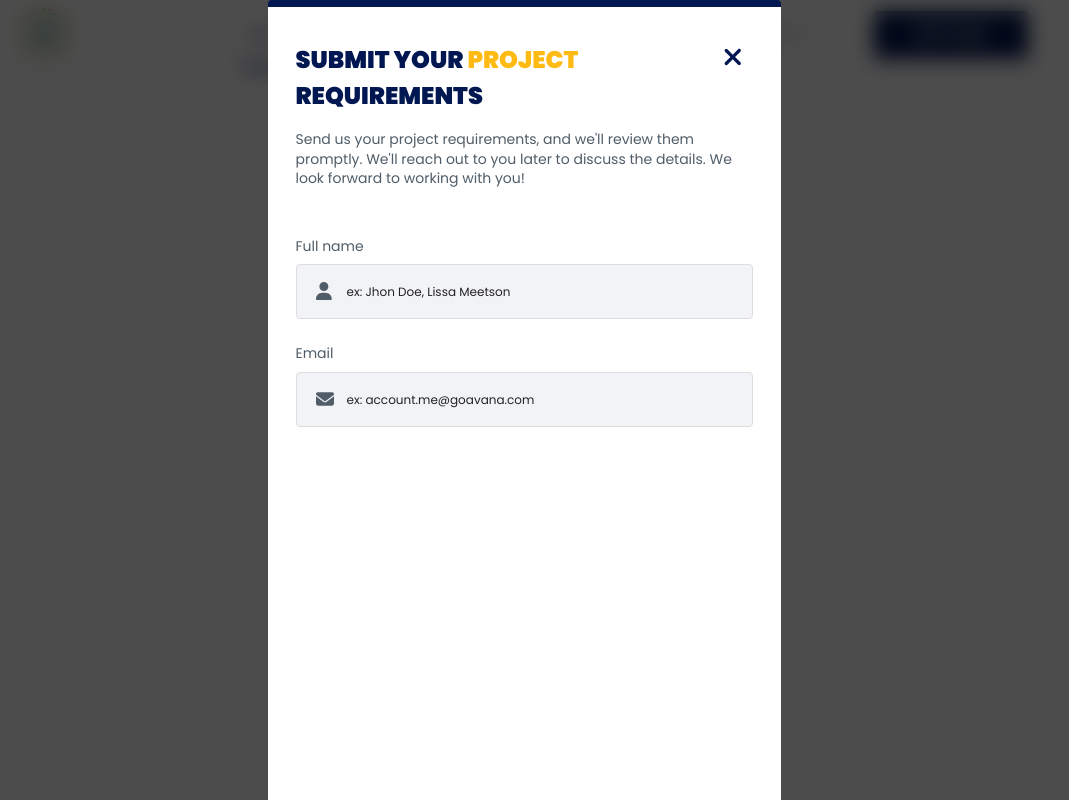
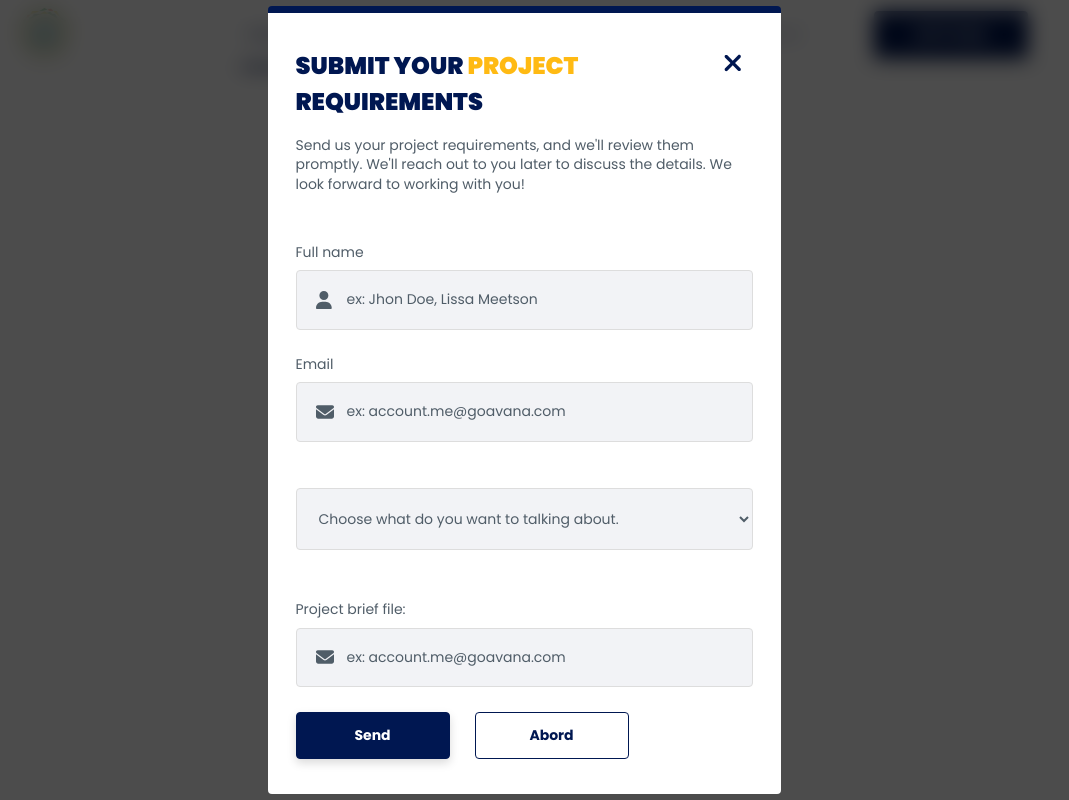
Before and after one commit to maxime-dot/website3, a Next.js app: page / in a window 1280 px wide. Both pictures are taken after a click on the button "LET'S TALK". Shown: the whole page, without its empty margins (116-1185 px from the left). Built offline with nearby package versions, Linux system fonts and the light colour scheme.

Commit message:
feat: add  modal close on "escape" key press

```diff
--- a/src/app/components/modal-lets-talk/ModalLetsTalk.tsx
+++ b/src/app/components/modal-lets-talk/ModalLetsTalk.tsx
@@ -1,4 +1,5 @@
-import React from "react";
+"use client";
+import React, { useEffect } from "react";
 import { FontAwesomeIcon } from "@fortawesome/react-fontawesome";
 import { faXmark, faUser, faEnvelope } from "@fortawesome/free-solid-svg-icons";
 import "./modal-lets-talk.scss";
@@ -9,7 +10,32 @@ interface ModalLetsTalkProps {
   onClose: () => void;
 }
 
+const services = [
+  "UI/UX Design",
+  "Consulting",
+  "Database Management",
+  "Web App Development",
+  "Other...",
+];
+
 const ModalLetsTalk: React.FC<ModalLetsTalkProps> = ({ onClose }) => {
+  const handleFormSubmit = () => {
+    console.log("sended");
+  };
+
+  const handleEspaceKeyPress = (event: KeyboardEvent) => {
+    if (event.keyCode === 27) {
+      onClose();
+    }
+  };
+
+  useEffect(() => {
+    document.addEventListener("keydown", handleEspaceKeyPress);
+
+    return () => {
+      document.removeEventListener("keydown", handleEspaceKeyPress);
+    };
+  }, []);
   return (
     <div className="akata-modal d-flex-center">
       <div className="modal-layer" onClick={onClose} />
@@ -32,34 +58,83 @@ const ModalLetsTalk: React.FC<ModalLetsTalkProps> = ({ onClose }) => {
         </div>
         <div className="modal-body">
           <form action="#" className="body-form d-flex flex-col">
+            {/* request user full name */}
             <div className="form-item d-flex flex-col">
-              <label htmlFor="full_name" className="akata-text-medium">
+              <label htmlFor="name" className="akata-text-medium">
                 Full name
               </label>
               <FontAwesomeIcon icon={faUser} className="form-icon" />
               <input
                 type="text"
                 placeholder="ex: Jhon Doe, Lissa Meetson"
-                name="full_name"
+                name="name"
+                required
+                className="akata-text-medium"
               />
             </div>
+
+            {/* request user email */}
             <div className="form-item d-flex flex-col">
-              <label htmlFor="full_name" className="akata-text-medium">
+              <label htmlFor="email" className="akata-text-medium">
                 Email
               </label>
               <FontAwesomeIcon icon={faEnvelope} className="form-icon" />
               <input
-                type="text"
+                type="email"
                 placeholder="ex: account.me@goavana.com"
-                name="full_name"
+                name="email"
                 required
+                className="akata-text-medium"
               />
             </div>
+
+            {/* request user choice based on services */}
+            <div className="form-item d-flex flex-col">
+              <label
+                htmlFor="selected-services"
+                className="akata-text-medium"
+              ></label>
+              <select
+                name="selected-services"
+                className="select-area akata-text-medium"
+              >
+                <option value="" disabled selected>
+                  {" "}
+                  Choose what do you want to talking about.
+                </option>
+                {services.map((service, index) => (
+                  <option key={index} value={service}>
+                    {service}
+                  </option>
+                ))}
+              </select>
+            </div>
+
+            {/* request user  project brief */}
+            <div className="form-item d-flex flex-col send-file">
+              <label htmlFor="email" className="akata-text-medium">
+                Project brief file:
+              </label>
+              <FontAwesomeIcon icon={faEnvelope} className="form-icon" />
+              <input
+                type="email"
+                placeholder="ex: account.me@goavana.com"
+                name="email"
+                required
+                className="akata-text-medium"
+              />
+            </div>
+
+            {/* call to action button for modal */}
+            <div className="modal-action-button d-flex flex-row">
+              <Button
+                title="Send"
+                hoverType="solid"
+                onClick={handleFormSubmit}
+              />
+              <ButtonOutline title="Abord" onClick={onClose} />
+            </div>
           </form>
-        </div>
-        <div className="modal-bottom d-flex flex-row">
-          <Button title="Send" hoverType="solid" onClick={onClose} />
-          <ButtonOutline title="Abord" onClick={onClose} />
         </div>
       </div>
     </div>
--- a/src/app/components/modal-lets-talk/modal-lets-talk.scss
+++ b/src/app/components/modal-lets-talk/modal-lets-talk.scss
@@ -20,7 +20,6 @@
     // layout
     width: 100%;
     max-width: 513px;
-    min-height: 797px;
     padding: 35px 28px;
     gap: 48px;
 
@@ -60,7 +59,6 @@
     }
     .modal-body {
       width: 100%;
-      min-height: 530px;
       .body-form {
         gap: 25px;
         .form-item {
@@ -69,7 +67,7 @@
           .form-icon {
             position: absolute;
             left: 20px;
-            bottom: 19px;
+            bottom: 21px;
             font-size: 18px;
             color: var(--text-dark);
           }
@@ -116,19 +114,28 @@
               line-height: 16.8px; /* 140% */
             }
             &::placeholder {
-              color: var(--primary-dark, #222);
+              color: var(--text-dark);
               font-family: Poppins;
-              font-size: 12px;
+              font-size: 14px;
               font-style: normal;
               font-weight: 400;
               line-height: 16.8px; /* 140% */
             }
           }
+          .select-area {
+            @extend input;
+            padding: 19px 18px;
+            margin-top: 13px;
+          }
+          &.send-file {
+            margin-top: 25px;
+          }
+        }
+
+        .modal-action-button {
+          gap: 25px;
         }
       }
     }
-    .modal-bottom {
-      gap: 25px;
-    }
   }
 }
```
